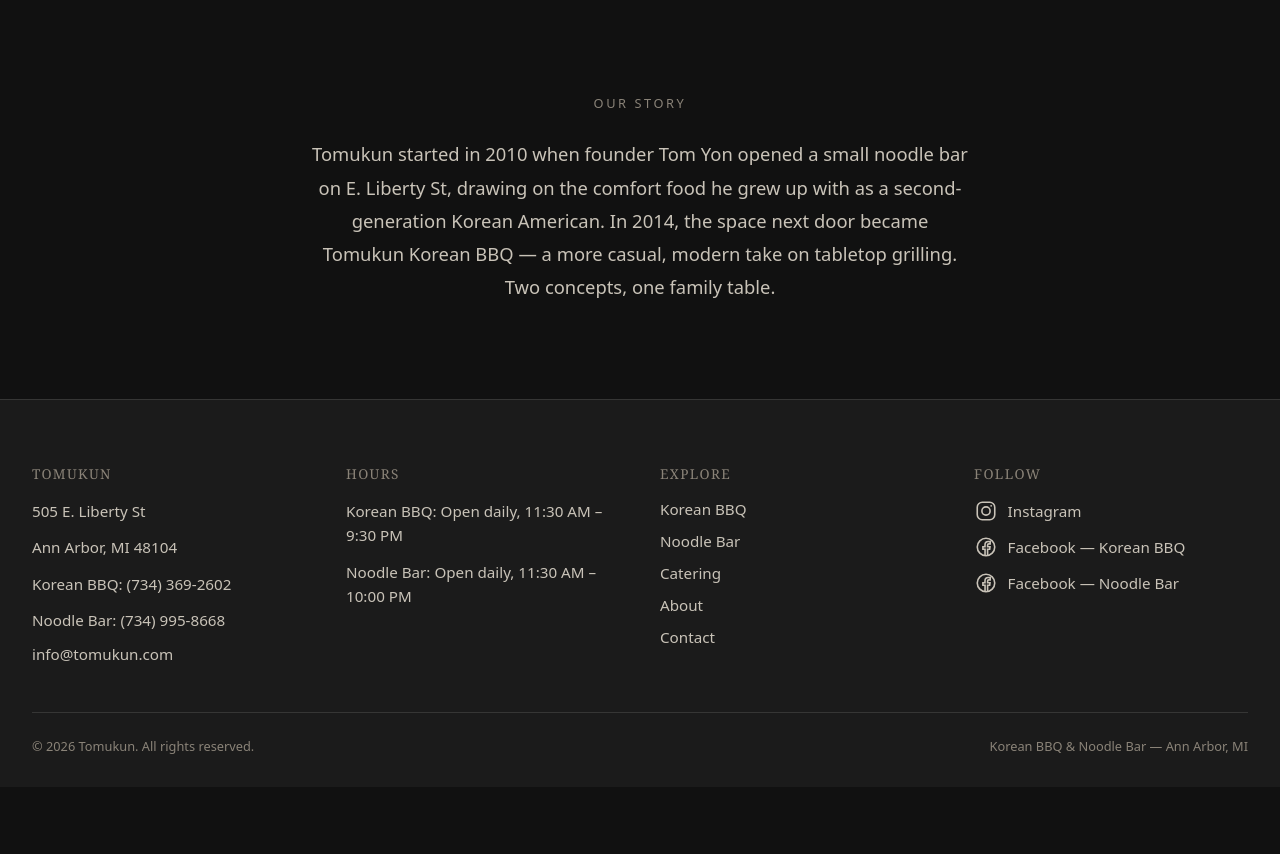
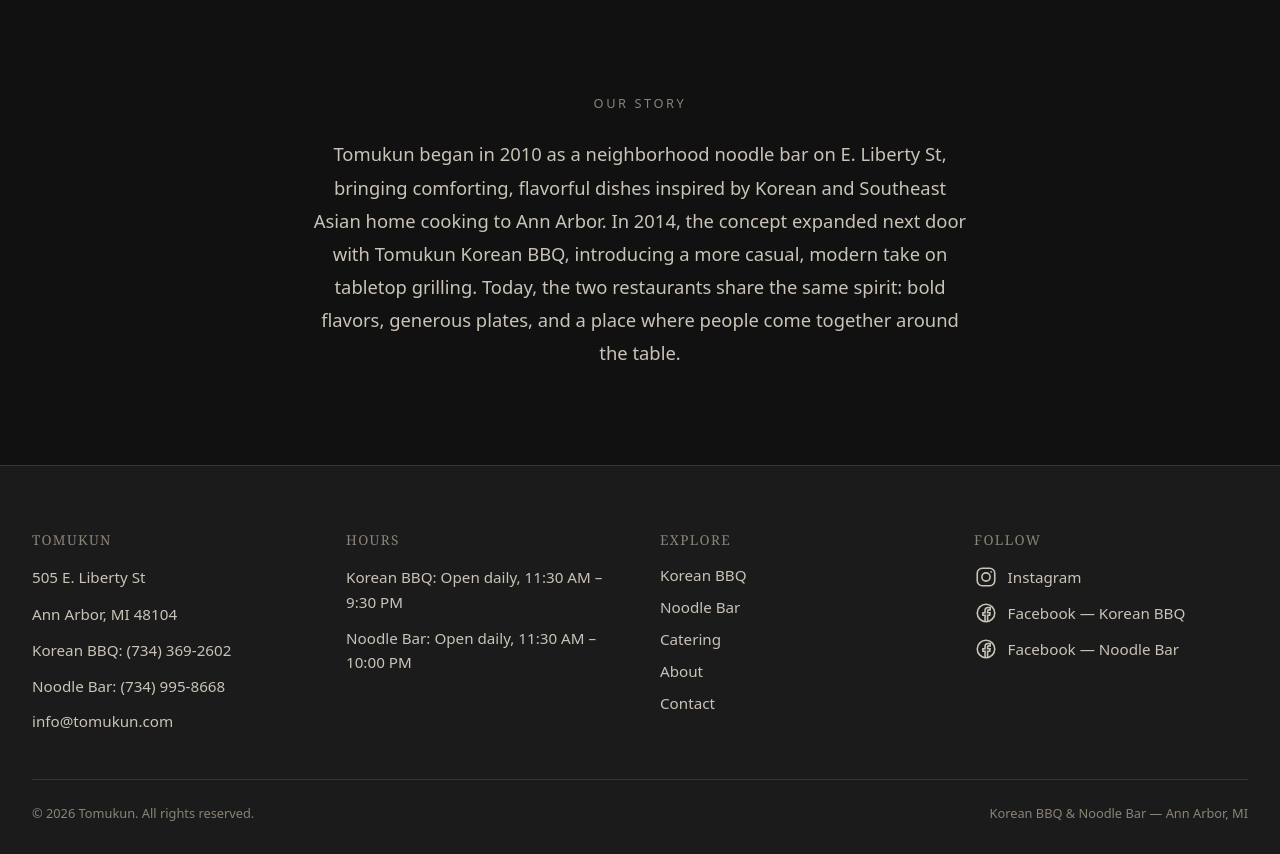
Before and after one commit to hahnrena/tomukun, a Next.js app: page / in a window 1280 px wide. Shown: the part 820-1674 px from the top of the page. Before the commit the page ends 1607 px from the top, so only its background shows below. Built offline with nearby package versions, Linux system fonts and the light colour scheme.

Commit message:
added resend for email submission & changed story copy

```diff
--- a/pages/index.js
+++ b/pages/index.js
@@ -57,10 +57,8 @@
         <Eyebrow>Our Story</Eyebrow>
         {/* TODO: replace draft copy with client-approved About/brand statement */}
         <Body>
-          Tomukun started in 2010 when founder Tom Yon opened a small noodle bar on E. Liberty
-          St, drawing on the comfort food he grew up with as a second-generation Korean
-          American. In 2014, the space next door became Tomukun Korean BBQ — a more casual,
-          modern take on tabletop grilling. Two concepts, one family table.
+          Tomukun began in 2010 as a neighborhood noodle bar on E. Liberty St, bringing comforting, flavorful dishes inspired by Korean and Southeast Asian home cooking to Ann Arbor. In 2014, the concept expanded next door with Tomukun Korean BBQ, introducing a more casual, modern take on tabletop grilling. Today, the two restaurants share the same spirit: bold flavors, generous plates, and a place where people come together around the table.
+
         </Body>
       </Statement>
     </Layout>
```
Also changed, not shown: 1 other file (tests, documents, lock files or other folders).
